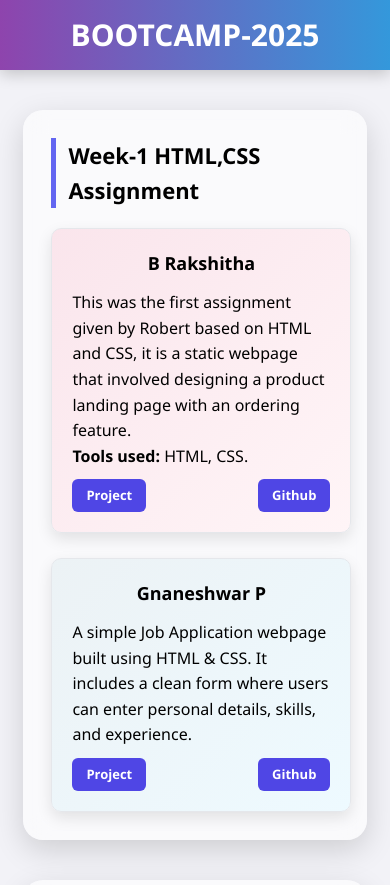
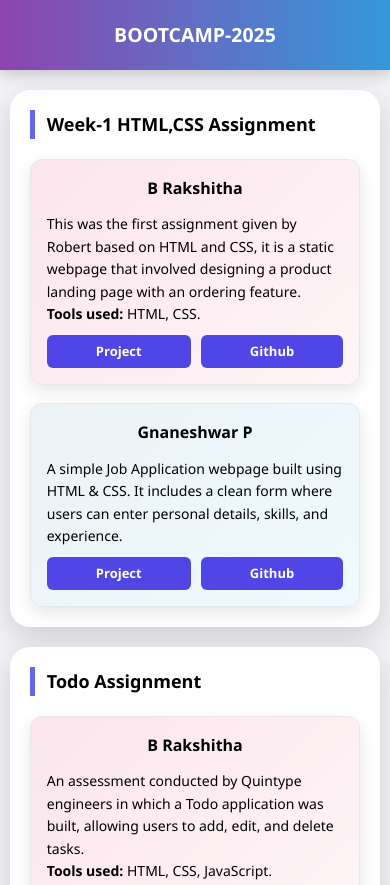
Before and after one commit to Rakshithabanapur/Portfolio, a plain HTML site: page index.html in a window 390 px wide. Shown: the top 885 px of the page. Drawn offline with Linux system fonts and the light colour scheme.

Commit message:
added media querries

```diff
--- a/index.html
+++ b/index.html
@@ -2,7 +2,7 @@
 <html lang="en">
     <head>
         <meta charset="UTF-8">
-        <meta name="viewport" content="width=device-width", initial-scale="1.0">
+        <meta name="viewport" content="width=device-width, initial-scale=1.0">
         <title>Portfolio</title>
         <link rel="stylesheet" href="style.css">
     </head>
--- a/style.css
+++ b/style.css
@@ -71,7 +71,7 @@ nav {
 .gnani { background: var(--card2); }
 
 .rakshi:hover { background: #f6d5df; }
-.gnani:hover { background: #dff1f9; }
+.gnani:hover { background: #d6edf7; }
 
 .card:hover {
     transform: translateY(-5px);
@@ -112,3 +112,65 @@ a:hover {
     border-radius: 6px;
     font-size: 13px;
 }
+
+@media (max-width: 600px) {
+      nav {
+        min-height: 70px;
+        display: flex;
+        justify-content: center;
+        align-items: center;
+        padding: 0 20px;
+    }
+
+    nav h1 {
+        font-size: clamp(18px, 5vw, 26px);
+    }
+
+    .container {
+        width: 95%;
+        padding: 20px;
+        margin: 20px auto;
+    }
+
+    .container {
+        backdrop-filter: none;
+        -webkit-backdrop-filter: none;
+        background: #ffffff;
+    }
+
+    .container h3 {
+        font-size: 18px;
+    }
+
+    .project {
+        grid-template-columns: 1fr;
+        gap: 18px;
+    }
+
+    .card {
+        padding: 16px;
+        border-radius: 12px;
+    }
+
+    .card h5 {
+        font-size: 16px;
+    }
+
+    .card p {
+        font-size: 14px;
+    }
+
+    .card-links {
+        display: flex;
+        gap: 10px;
+        justify-content: center;
+        align-items: center;
+        flex-wrap: wrap;
+    }
+
+    .card-links a {
+        flex: 1 1 auto;
+        text-align: center;
+        min-width: 120px;
+    }
+}
```
